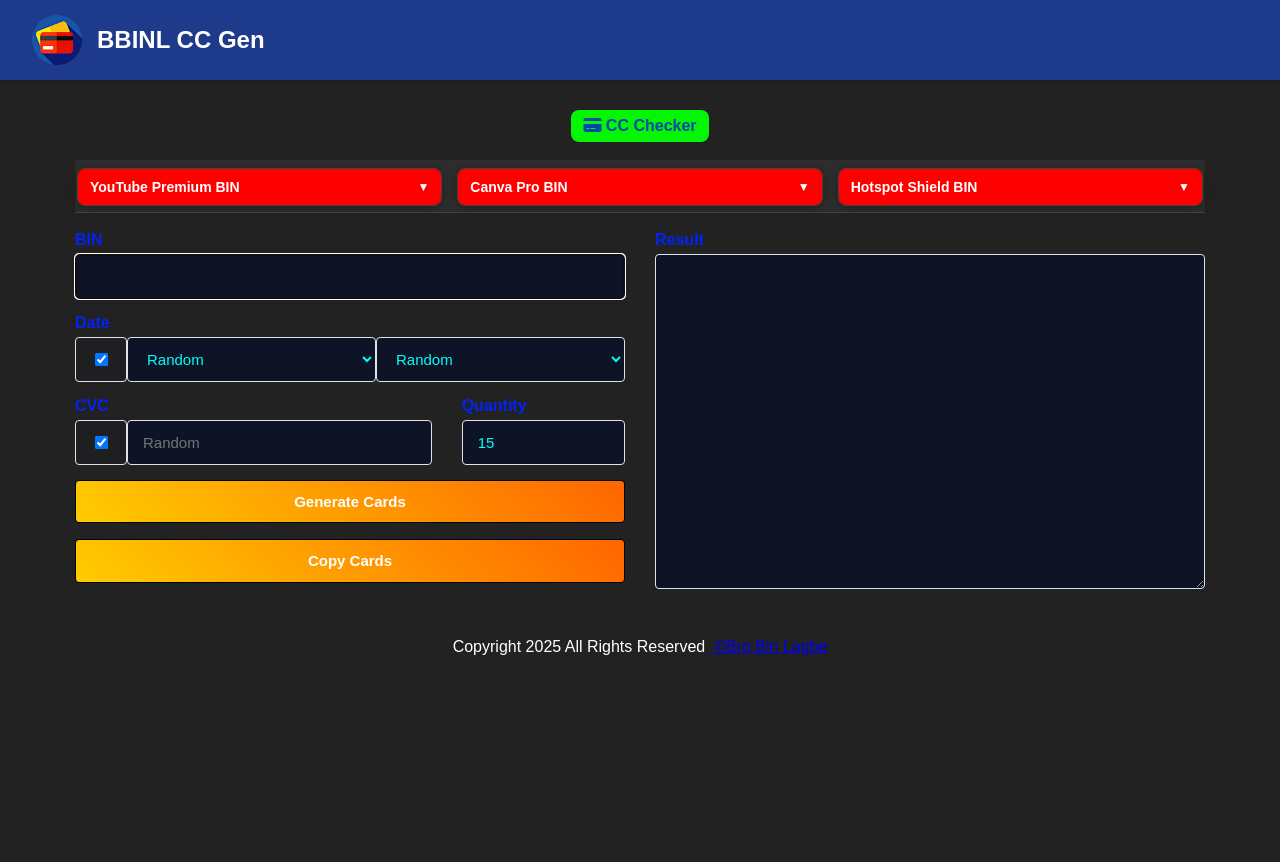
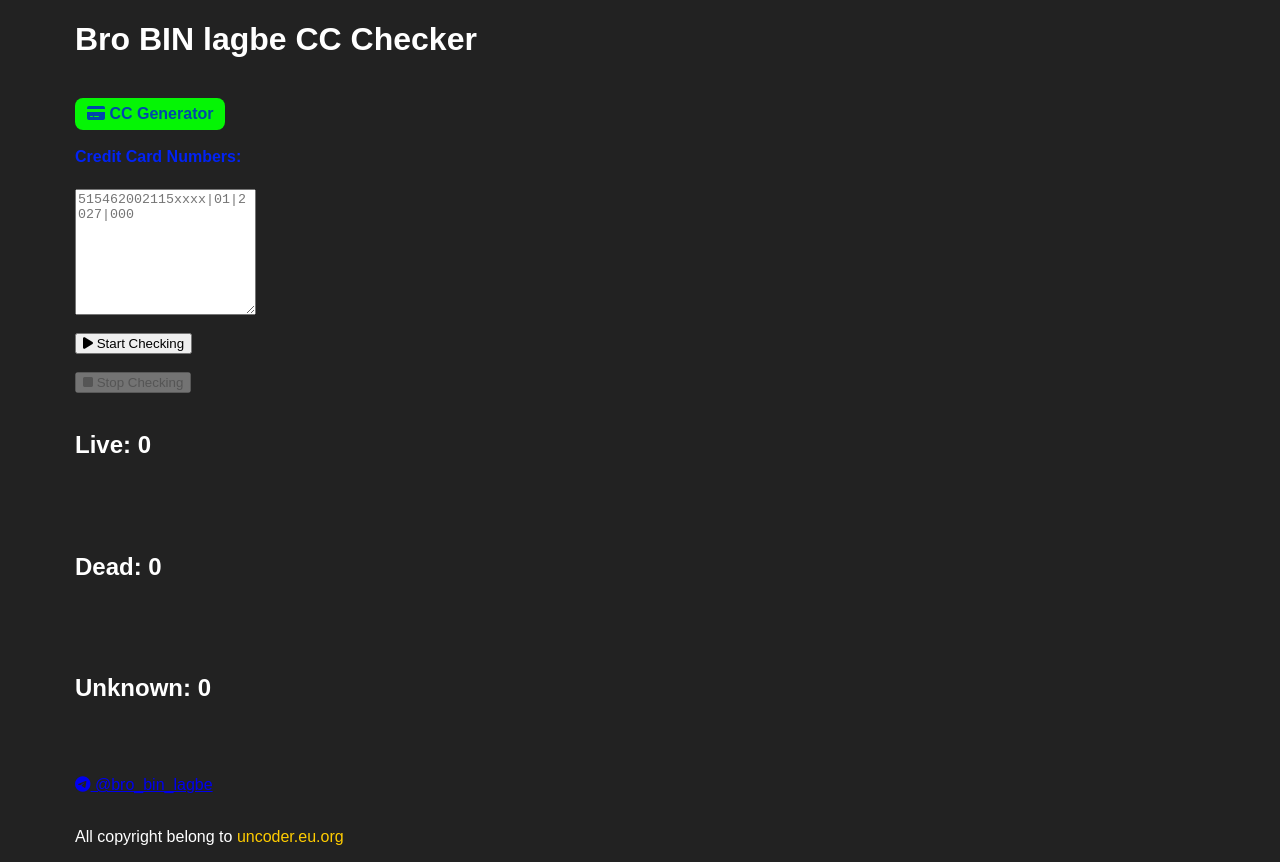
Before and after one commit to bbinl/cc-gen-backup-03, a plain HTML site: page index.html in a window 1280 px wide. Before the commit the page ends 800 px from the top, so only its background shows below. Drawn offline with Linux system fonts and the light colour scheme.

Commit message:
Update index.html

```diff
--- a/index.html
+++ b/index.html
@@ -22,158 +22,81 @@
 <link rel="stylesheet" href="https://cdnjs.cloudflare.com/ajax/libs/font-awesome/6.4.2/css/all.min.css">
 </head>
 <body>
-<div id="app">
-  <nav class="navigations">
-        <div class="site-header"><a herf="https://bbinl.github.io/cc-gen/">
-            <img src="favicon.png" alt="Logo" class="header-logo"></a>
-          BBINL CC Gen
-        </div>
-    </nav>
+  <div class="container">
+    <header>
+      <h1>Bro BIN lagbe CC Checker</h1>
+    </header>
 
-  <div align="center" class="link-section">
-            <a href="https://bbinl.github.io/cc-checker/" class="btn-link" class="link">
-                <i class="fa-solid fa-credit-card"></i> CC Checker
-            </a>
-</div>
-     <br>
-         <div class="container">
- <!-- BIN Information Section -->
-    <div class="bin-section">
-      <div class="bin-dropdown-container">
-        <!-- YouTube Premium Card -->
-        <div class="bin-dropdown-card">
-          <div class="bin-dropdown-header" onclick="toggleDropdown(this)">
-            <div class="bin-dropdown-title">YouTube Premium BIN</div>
-            <div class="bin-dropdown-arrow">▼</div>
-          </div>
-          <div class="bin-dropdown-details">
-            <div class="bin-dropdown-row">
-              <span class="bin-dropdown-label">BIN:</span>
-              <span class="bin-dropdown-value bin-live">5154620022558124</span>
-            </div>
-            <div class="bin-dropdown-row">
-              <span class="bin-dropdown-label">Date:</span>
-              <span class="bin-dropdown-value">12/28</span>
-            </div>
-            <div class="bin-dropdown-row">
-              <span class="bin-dropdown-label">Street:</span>
-              <span class="bin-dropdown-value">IND,0062</span>
-            </div>
-            <div class="bin-dropdown-row">
-              <span class="bin-dropdown-label">Postcode:</span>
-              <span class="bin-dropdown-value">020101</span>
-            </div>
-            <div class="bin-dropdown-row">
-              <span class="bin-dropdown-label">Province:</span>
-              <span class="bin-dropdown-value">Almaty</span>
-            </div>
-            <div class="bin-dropdown-row">
-              <span class="bin-dropdown-label">City:</span>
-              <span class="bin-dropdown-value">Semipalatinsk</span>
-            </div>
-            <div class="bin-dropdown-row">
-              <span class="bin-dropdown-label">Country:</span>
-              <span class="bin-dropdown-value">Kazakhstan</span>
-            </div>
-          </div>
+    <br>
+
+    <div class="link-section">
+      <a href="https://bbinl.github.io/cc-gen/" class="btn-link">
+        <i class="fa-solid fa-credit-card"></i> CC Generator
+      </a>
+    </div>
+
+    <br>
+
+    <main>
+      <section class="input-section">
+        <label for="numbers">Credit Card Numbers:</label>
+        <br><br>
+        <textarea id="numbers" rows="8" placeholder="515462002115xxxx|01|2027|000"></textarea>
+      </section>
+
+      <br>
+
+      <section class="action-section">
+        <button id="check-btn">
+          <i class="fa-solid fa-play"></i> Start Checking
+        </button>
+        <br><br>
+        <button id="stop-check-btn" disabled>
+          <i class="fa-solid fa-stop"></i> Stop Checking
+        </button>
+      </section>
+
+      <br>
+
+      <section class="output-section">
+        <div class="result-container live-box">
+          <h2><span class="live">Live</span>: <span id="ali-count">0</span></h2>
+          <br>
+          <div id="ali-numbers"></div>
+          <br>
         </div>
 
-        <!-- Canva Pro Card -->
-        <div class="bin-dropdown-card">
-          <div class="bin-dropdown-header" onclick="toggleDropdown(this)">
-            <div class="bin-dropdown-title">Canva Pro BIN</div>
-            <div class="bin-dropdown-arrow">▼</div>
-          </div>
-          <div class="bin-dropdown-details">
-            <div class="bin-dropdown-row">
-              <span class="bin-dropdown-label">BIN:</span>
-              <span class="bin-dropdown-value bin-dead">4118410007xxxxxx</span>
-            </div>
-            <div class="bin-dropdown-row">
-              <span class="bin-dropdown-label">Date:</span>
-              <span class="bin-dropdown-value">07/31</span>
-            </div>
-            <div class="bin-dropdown-row">
-              <span class="bin-dropdown-label">Billing Address:</span>
-              <span class="bin-dropdown-value">BD or Other</span>
-            </div>
-            <div class="bin-dropdown-row">
-              <span class="bin-dropdown-label">Postcode:</span>
-              <span class="bin-dropdown-value"></span>
-            </div>
-            <div class="bin-dropdown-row">
-              <span class="bin-dropdown-label">IP:</span>
-              <span class="bin-dropdown-value">US</span>
-            </div>
-          </div>
+        <br>
+
+        <div class="result-container dead-box">
+          <h2><span class="dead">Dead</span>: <span id="muhammad-count">0</span></h2>
+          <br>
+          <div id="muhammad-numbers"></div>
+          <br>
         </div>
 
-        <!-- Hotspot Shield Card -->
-        <div class="bin-dropdown-card">
-          <div class="bin-dropdown-header" onclick="toggleDropdown(this)">
-            <div class="bin-dropdown-title">Hotspot Shield BIN</div>
-            <div class="bin-dropdown-arrow">▼</div>
-          </div>
-          <div class="bin-dropdown-details">
-            <div class="bin-dropdown-row">
-              <span class="bin-dropdown-label">BIN:</span>
-              <span class="bin-dropdown-value bin-live">41546444006xxxxx</span>
-            </div>
-            <div class="bin-dropdown-row">
-              <span class="bin-dropdown-label">Date:</span>
-              <span class="bin-dropdown-value">10/27</span>
-            </div>
-            <div class="bin-dropdown-row">
-              <span class="bin-dropdown-label">ZIP:</span>
-              <span class="bin-dropdown-value">1000</span>
-            </div>
-            <div class="bin-dropdown-row">
-              <span class="bin-dropdown-label">IP:</span>
-              <span class="bin-dropdown-value">OWN</span>
-            </div>
-          </div>
+        <br>
+
+        <div class="result-container unknown-box">
+          <h2><span class="unknown">Unknown</span>: <span id="murad-count">0</span></h2>
+          <br>
+          <div id="murad-numbers"></div>
+          <br>
         </div>
-      </div>
-    </div>
-    <div id="toast-notification" class="toast-notification"></div>
-  <br>
-        <div class="row">
-            <div class="col-md-6">
-                <form-generator></form-generator>
-<button type="submit" class="btn btn-primary btn-block" onclick="copy()"><b>Copy Cards</b></button>
-            </div>
-            <div class="col-md-6">
-                <generated-credit-cards></generated-credit-cards>
-            </div>
-        </div>
-        <input type="hidden" name="IL_IN_ARTICLE">
-        <input type="hidden" name="IL_IN_TAG" value="2">
+      </section>
+    </main>
 
-    </div>
- <br>
- <center><p>Copyright 2025 All Rights Reserved <a href="https://t.me/bro_bin_lagbe" >&nbsp;©Bro Bin Lagbe </a>
-    </center>
- <div id="hiddenElement" style="display: none;">
-    source code: https://github.com/avipatilpro/CC_Gen?tab=readme-ov-file , https://avipatilpro.github.io/CC_Gen/
- </div>
+    <br>
 
-        <script>
-function copy(){
-    document.querySelector("textarea").select();
-    document.execCommand('copy');
-}
-</script>
+    <footer>
+      <a href="https://t.me/bro_bin_lagbe" target="_blank" class="telegram-link">
+        <i class="fa-brands fa-telegram"></i> @bro_bin_lagbe
+      </a>
+      <br><br>
+      <p>All copyright belong to <a href="https://uncoder.eu.org" style="text-decoration:none; color:#ffcc00;">uncoder.eu.org</a></p>
+    </footer>
+  </div>
 
-  <script>
-        function copyToClipboard(element) {
-            const text = element.innerText;
-            navigator.clipboard.writeText(text).catch(err => {
-                alert('Failed to copy! Please try again.');
-                console.error('Failed to copy: ', err);
-            });
-        }
-    </script>
-
-<script src="script.js"></script>
-   </body>
-      </html>
+  <script src="script.js"></script>
+</body>
+</html>
```
